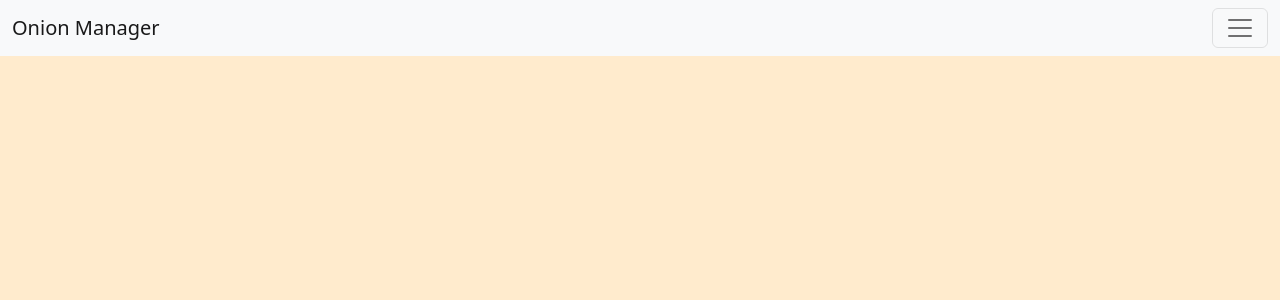
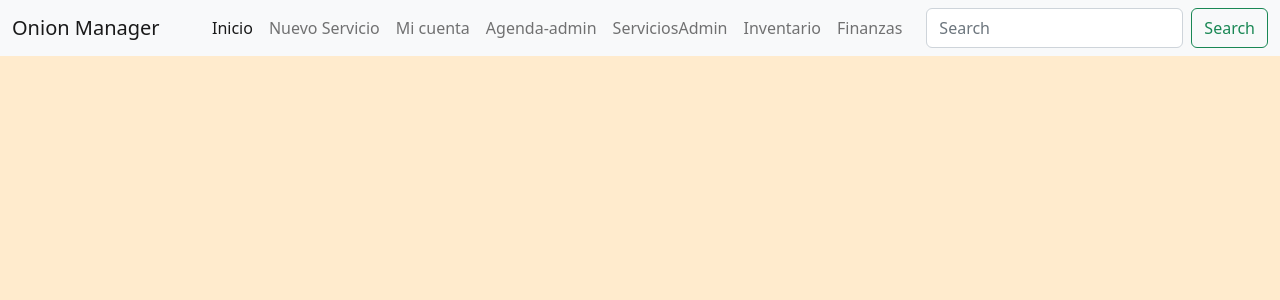
Before and after one commit to Jonathiux/OnionManagerWeb, a React (Create React App) app in the folder cliente/: page / in a window 1280 px wide. Before the commit this address had no page. Shown: the top 300 px of the page. Built offline with nearby package versions, Linux system fonts and the light colour scheme.

Commit message:
Rutas modificadas

```diff
--- a/cliente/src/App.js
+++ b/cliente/src/App.js
@@ -17,14 +17,12 @@ function App() {
         {/* <Route path='/login' element={<Login />} /> */}
 
         {/* Cliente */}
-        {/* <Route path='/' element={<HomeCliente />} /> */}
+        {/* <Route path='/' element={<Servicios  />} /> */}
         <Route path='/crear-servicio' element={<NewServicio />} />
-        {/* <Route path='/servicios-activos' element={<Servicios  />} /> */}
         {/* <Route path='/mi-cuenta' element={<MiCuenta />} /> */}
 
         {/* Admin */}
-        {/* <Route path='/home-admin' element={<HomeAdmin />} /> */}
-        {/* <Route path='/agenda' element={<Agenda />} /> */}
+        {/* <Route path='/home-admin' element={<Agenda />} /> */}
         <Route path='/servicios-admin' element={<ServiciosAdmin />} />
         <Route path='/inventario' element={<Inventario />} />
         <Route path='/finanzas' element={<Finanzas />} />
--- a/cliente/src/componentes/Nav/index.js
+++ b/cliente/src/componentes/Nav/index.js
@@ -1,9 +1,9 @@
 import {Button, Container, Form, Nav, Navbar, Offcanvas} from 'react-bootstrap'
-import { Link } from 'react-router-dom';
+import { NavLink } from 'react-router-dom';
 
 function OffcanvasExample() {
 
-    const expand = false
+    const expand = 'lg'
   return (
     <>
         <Navbar key={expand} bg="light" expand={expand} className="" style={{minWidth:'300px'}}>
@@ -22,9 +22,14 @@ function OffcanvasExample() {
               </Offcanvas.Header>
               <Offcanvas.Body>
                 <Nav className="justify-content-end flex-grow-1 pe-3">
-                  <Link className="nav-link" to={'/'}>Inicio</Link>
-                  <Link className="nav-link" to={'/inventario'}>Inventario</Link>
-                  <Link className="nav-link" to={'/finanzas'}>Finanzas</Link>
+                  <NavLink className="nav-link" to={'/'}>Inicio</NavLink>
+                  <NavLink className="nav-link" to={'/crear-servicio'}>Nuevo Servicio</NavLink>
+                  <NavLink className="nav-link" to={'/mi-cuenta'}>Mi cuenta</NavLink>
+
+                  <NavLink className="nav-link" to={'/home-admin'}>Agenda-admin</NavLink>
+                  <NavLink className="nav-link" to={'/servicios-admin'}>ServiciosAdmin</NavLink>
+                  <NavLink className="nav-link" to={'/inventario'}>Inventario</NavLink>
+                  <NavLink className="nav-link" to={'/finanzas'}>Finanzas</NavLink>
                 </Nav>
                 <Form className="d-flex">
                   <Form.Control
```
